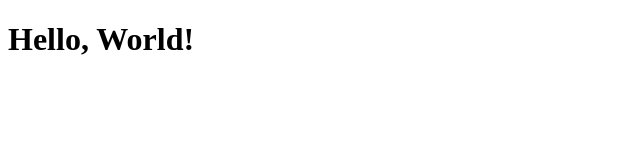
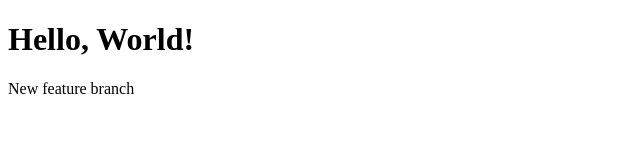
Before and after one commit to senny-matrix/lecture1, a plain HTML site: page index.html in a window 1280 px wide. Shown: the whole page, without its empty margins (0-640 px from the left). Drawn offline with Linux system fonts and the light colour scheme.

Commit message:
After adding new content in the feature branch

```diff
--- a/index.html
+++ b/index.html
@@ -6,5 +6,6 @@
 </head>
 <body>
     <h1>Hello, World!</h1>
+    <p>New feature branch</p>
 </body>
 </html>
```
